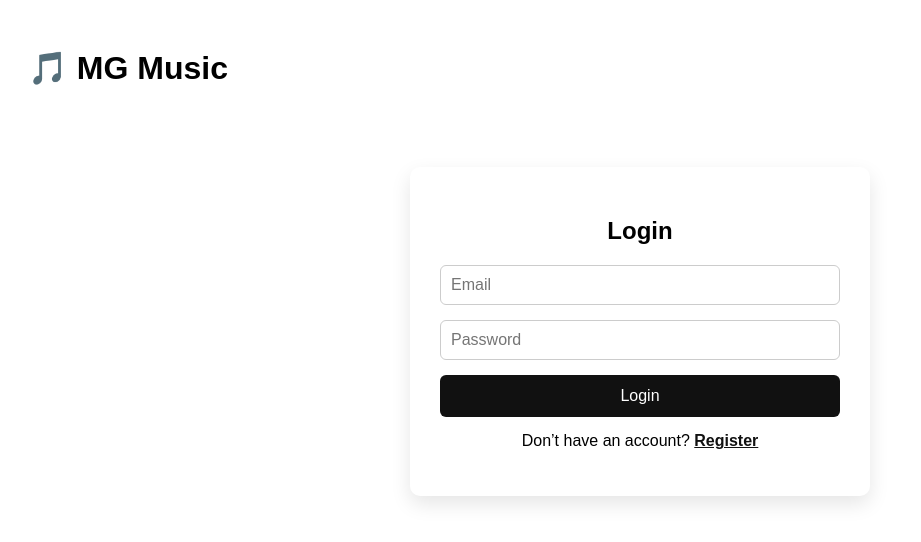
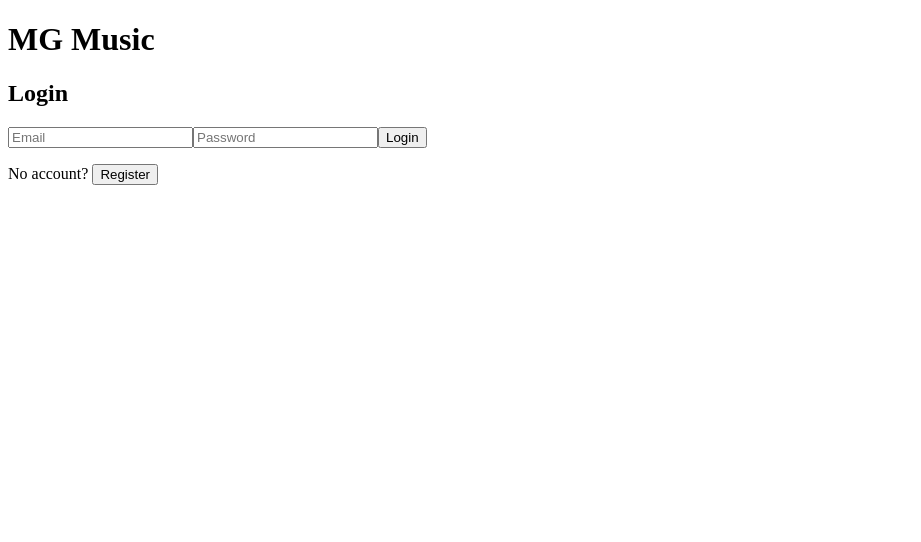
Before and after one commit to jamesbettsource/MG-music-frontend, a React (Create React App) app: page / in a window 1280 px wide. Shown: the top 542 px of the page, without its empty margins (0-921 px from the left). Built offline with nearby package versions, Linux system fonts and the light colour scheme.

Commit message:
Fix songs fetch hanging

```diff
--- a/src/App.js
+++ b/src/App.js
@@ -1,49 +1,41 @@
-import { useState, useEffect } from "react";
+import { useState } from "react";
 import Login from "./Login";
+import Register from "./Register";
 import Songs from "./Songs";
 
 function App() {
-  const [loggedIn, setLoggedIn] = useState(false);
-
-  // Check token on load
-  useEffect(() => {
-    const token = localStorage.getItem("token");
-    setLoggedIn(!!token);
-  }, []);
+  const [page, setPage] = useState(() => {
+    return localStorage.getItem("token") ? "songs" : "login";
+  });
 
   const handleLogin = () => {
-    setLoggedIn(true);
+    setPage("songs");
   };
 
   const handleLogout = () => {
     localStorage.removeItem("token");
-    setLoggedIn(false);
+    setPage("login");
   };
 
   return (
-    <div style={{ padding: "20px", fontFamily: "Arial" }}>
-      <h1>🎵 MG Music</h1>
+    <div>
+      <h1>MG Music</h1>
 
-      {loggedIn ? (
-        <>
-          <button
-            onClick={handleLogout}
-            style={{
-              marginBottom: "20px",
-              background: "crimson",
-              color: "white",
-              border: "none",
-              padding: "8px 12px",
-              cursor: "pointer"
-            }}
-          >
-            Logout
-          </button>
+      {page === "login" && (
+        <Login
+          onLogin={handleLogin}
+          goRegister={() => setPage("register")}
+        />
+      )}
 
-          <Songs />
-        </>
-      ) : (
-        <Login onLogin={handleLogin} />
+      {page === "register" && (
+        <Register
+          goLogin={() => setPage("login")}
+        />
+      )}
+
+      {page === "songs" && (
+        <Songs onLogout={handleLogout} />
       )}
     </div>
   );
--- a/src/Login.js
+++ b/src/Login.js
@@ -1,7 +1,6 @@
 import { useState } from "react";
-import { Link } from "react-router-dom";
 
-function Login({ onLogin }) {
+function Login({ onLogin, goRegister }) {
   const [email, setEmail] = useState("");
   const [password, setPassword] = useState("");
   const [error, setError] = useState("");
@@ -14,16 +13,21 @@ function Login({ onLogin }) {
     setError("");
     setLoading(true);
 
+    console.log("LOGIN CLICKED");
+
     try {
       const res = await fetch(`${API_URL}/api/login`, {
         method: "POST",
         headers: {
-          "Content-Type": "application/json"
+          "Content-Type": "application/json",
         },
-        body: JSON.stringify({ email, password })
+        body: JSON.stringify({ email, password }),
       });
 
+      console.log("LOGIN RESPONSE:", res.status);
+
       const data = await res.json();
+      console.log("LOGIN DATA:", data);
 
       if (!res.ok) {
         setError(data.error || "Login failed");
@@ -32,92 +36,54 @@ function Login({ onLogin }) {
       }
 
       localStorage.setItem("token", data.access_token);
-      onLogin();
+      console.log("TOKEN SAVED");
+
+      setLoading(false);
+      onLogin(); // 🔥 MUST FIRE
 
     } catch (err) {
-      setError("Server unreachable. Try again.");
+      console.error("LOGIN ERROR:", err);
+      setError("Server error");
+      setLoading(false);
     }
-
-    setLoading(false);
   };
 
   return (
-    <div style={styles.container}>
-      <h2 style={styles.title}>Login</h2>
+    <div>
+      <h2>Login</h2>
 
-      {error && <p style={styles.error}>{error}</p>}
+      {error && <p style={{ color: "red" }}>{error}</p>}
 
-      <form onSubmit={handleSubmit} style={styles.form}>
+      <form onSubmit={handleSubmit}>
         <input
           type="email"
           placeholder="Email"
           value={email}
-          onChange={e => setEmail(e.target.value)}
+          onChange={(e) => setEmail(e.target.value)}
           required
-          style={styles.input}
         />
 
         <input
           type="password"
           placeholder="Password"
           value={password}
-          onChange={e => setPassword(e.target.value)}
+          onChange={(e) => setPassword(e.target.value)}
           required
-          style={styles.input}
         />
 
-        <button type="submit" disabled={loading} style={styles.button}>
+        <button type="submit" disabled={loading}>
           {loading ? "Logging in..." : "Login"}
         </button>
       </form>
 
-      {/* ✅ FIXED REGISTER LINK */}
-      <p style={{ marginTop: "15px" }}>
-        Don’t have an account?{" "}
-        <Link to="/register" style={{ color: "#111", fontWeight: "bold" }}>
+      <p>
+        No account?{" "}
+        <button type="button" onClick={goRegister}>
           Register
-        </Link>
+        </button>
       </p>
     </div>
   );
 }
 
-const styles = {
-  container: {
-    maxWidth: "400px",
-    margin: "80px auto",
-    padding: "30px",
-    borderRadius: "10px",
-    boxShadow: "0 8px 20px rgba(0,0,0,0.1)",
-    textAlign: "center"
-  },
-  title: {
-    marginBottom: "20px"
-  },
-  form: {
-    display: "flex",
-    flexDirection: "column",
-    gap: "15px"
-  },
-  input: {
-    padding: "10px",
-    fontSize: "16px",
-    borderRadius: "6px",
-    border: "1px solid #ccc"
-  },
-  button: {
-    padding: "12px",
-    fontSize: "16px",
-    borderRadius: "6px",
-    border: "none",
-    cursor: "pointer",
-    backgroundColor: "#111",
-    color: "#fff"
-  },
-  error: {
-    color: "red",
-    marginBottom: "10px"
-  }
-};
-
 export default Login;
--- a/src/Register.js
+++ b/src/Register.js
@@ -1,89 +1,74 @@
 import { useState } from "react";
-import { useNavigate, Link } from "react-router-dom";
 
-function Register() {
-  const navigate = useNavigate();
-
-  const [form, setForm] = useState({
-    email: "",
-    password: ""
-  });
-
-  const [error, setError] = useState("");
+function Register({ goLogin }) {
+  const [email, setEmail] = useState("");
+  const [password, setPassword] = useState("");
+  const [message, setMessage] = useState("");
   const [loading, setLoading] = useState(false);
 
-  const handleChange = (e) => {
-    setForm({
-      ...form,
-      [e.target.name]: e.target.value
-    });
-  };
+  const API_URL = "https://mg-music1.onrender.com";
 
-  const handleSubmit = async (e) => {
+  const handleRegister = async (e) => {
     e.preventDefault();
-    setError("");
+    setMessage("");
     setLoading(true);
 
     try {
-      const res = await fetch("/api/register", {
+      const res = await fetch(`${API_URL}/api/register`, {
         method: "POST",
         headers: {
-          "Content-Type": "application/json"
+          "Content-Type": "application/json",
         },
-        body: JSON.stringify(form)
+        body: JSON.stringify({ email, password }),
       });
 
       const data = await res.json();
 
       if (!res.ok) {
-        setError(data.error || "Registration failed");
+        setMessage(data.error || "Registration failed");
         setLoading(false);
         return;
       }
 
-      // success → go to login
-      navigate("/");
+      setMessage("Registered successfully. You can now login.");
+      setLoading(false);
     } catch (err) {
-      setError("Server error");
-    } finally {
+      setMessage("Server error");
       setLoading(false);
     }
   };
 
   return (
-    <div style={{ padding: 40 }}>
+    <div>
       <h2>Register</h2>
 
-      {error && <p style={{ color: "red" }}>{error}</p>}
+      {message && <p>{message}</p>}
 
-      <form onSubmit={handleSubmit}>
+      <form onSubmit={handleRegister}>
         <input
           type="email"
-          name="email"
           placeholder="Email"
-          value={form.email}
-          onChange={handleChange}
           required
+          onChange={(e) => setEmail(e.target.value)}
         />
-        <br /><br />
 
         <input
           type="password"
-          name="password"
           placeholder="Password"
-          value={form.password}
-          onChange={handleChange}
           required
+          onChange={(e) => setPassword(e.target.value)}
         />
-        <br /><br />
 
         <button type="submit" disabled={loading}>
-          {loading ? "Registering..." : "Register"}
+          {loading ? "Creating..." : "Register"}
         </button>
       </form>
 
-      <p style={{ marginTop: 20 }}>
-        Already have an account? <Link to="/">Login</Link>
+      <p>
+        Already have an account?{" "}
+        <button type="button" onClick={goLogin}>
+          Login
+        </button>
       </p>
     </div>
   );
--- a/src/Songs.js
+++ b/src/Songs.js
@@ -1,28 +1,36 @@
 import { useState } from "react";
 
-function Songs() {
+function Songs({ onLogout }) {
+  const [genre, setGenre] = useState("");
+  const [songs, setSongs] = useState([]);
+  const [loading, setLoading] = useState(false);
+  const [error, setError] = useState("");
+
   const API_URL = "https://mg-music1.onrender.com";
 
-  const [genre, setGenre] = useState("");
-  const [songs, setSongs] = useState([]);
-  const [error, setError] = useState("");
-  const [loading, setLoading] = useState(false);
+  const fetchSongs = async () => {
+    console.log("FETCH SONGS CLICKED");
 
-  const fetchSongs = async () => {
+    setError("");
+    setSongs([]);
+    setLoading(true);
+
     const token = localStorage.getItem("token");
 
     if (!token) {
-      setError("You must login first.");
+      setError("Missing auth token. Please login again.");
+      setLoading(false);
       return;
     }
 
-    if (!genre.trim()) {
-      setError("Please enter a genre.");
+    if (!genre) {
+      setError("Please enter a genre");
+      setLoading(false);
       return;
     }
 
-    setError("");
-    setLoading(true);
+    const controller = new AbortController();
+    const timeout = setTimeout(() => controller.abort(), 8000);
 
     try {
       const res = await fetch(`${API_URL}/api/songs`, {
@@ -31,50 +39,56 @@ function Songs() {
           "Content-Type": "application/json",
           Authorization: `Bearer ${token}`
         },
-        body: JSON.stringify({ genre })
+        body: JSON.stringify({ genre }),
+        signal: controller.signal
       });
 
+      console.log("SONGS RESPONSE STATUS:", res.status);
+
       const data = await res.json();
+      console.log("SONGS DATA:", data);
 
       if (!res.ok) {
-        throw new Error(data.error || "Failed to fetch songs");
+        setError(data.error || "Failed to fetch songs");
+      } else {
+        setSongs(data.songs || []);
       }
 
-      setSongs(data.songs || []);
-
     } catch (err) {
-      setError(err.message);
+      if (err.name === "AbortError") {
+        setError("Request timed out. Try again.");
+      } else {
+        setError("Network error while fetching songs");
+      }
     } finally {
+      clearTimeout(timeout);
       setLoading(false);
+      console.log("FETCH SONGS DONE");
     }
   };
 
   return (
-    <div style={{ maxWidth: "500px", margin: "auto" }}>
+    <div>
       <h2>Generate Playlist</h2>
 
-      {error && (
-        <p style={{ color: "red" }}>
-          {error}
-        </p>
-      )}
+      <button onClick={onLogout}>Logout</button>
 
-      <input
-        placeholder="Enter genre (e.g. Afrobeat)"
-        value={genre}
-        onChange={e => setGenre(e.target.value)}
-        style={{ width: "100%", marginBottom: "10px" }}
-      />
+      <div style={{ marginTop: "20px" }}>
+        <input
+          type="text"
+          placeholder="Genre"
+          value={genre}
+          onChange={(e) => setGenre(e.target.value)}
+        />
 
-      <button
-        onClick={fetchSongs}
-        disabled={loading}
-        style={{ width: "100%" }}
-      >
-        {loading ? "Loading songs..." : "Get Songs"}
-      </button>
+        <button onClick={fetchSongs} disabled={loading}>
+          {loading ? "Loading..." : "Get Songs"}
+        </button>
+      </div>
 
-      <ul style={{ marginTop: "20px" }}>
+      {error && <p style={{ color: "red" }}>{error}</p>}
+
+      <ul>
         {songs.map((song, i) => (
           <li key={i}>{song}</li>
         ))}
--- a/src/index.js
+++ b/src/index.js
@@ -6,11 +6,9 @@ import App from "./App";
 const root = ReactDOM.createRoot(document.getElementById("root"));
 
 root.render(
-  <React.StrictMode>
-    <BrowserRouter>
-      <App />
-    </BrowserRouter>
-  </React.StrictMode>
+  <BrowserRouter>
+    <App />
+  </BrowserRouter>
 );
 
 
```
Also changed, not shown: 1 other file (tests, documents, lock files or other folders).
